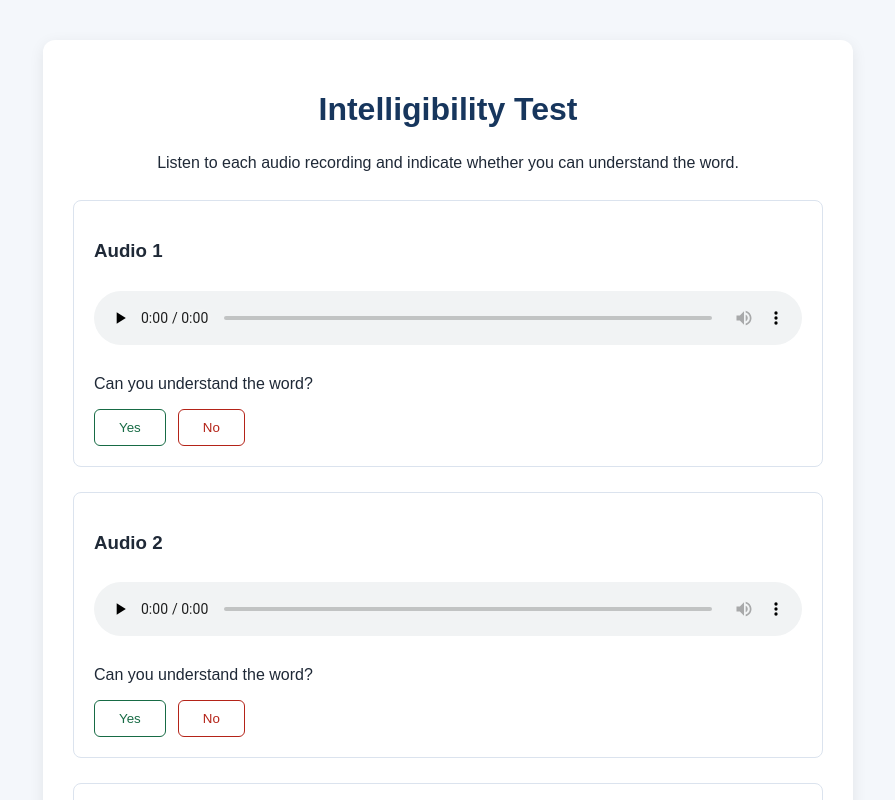
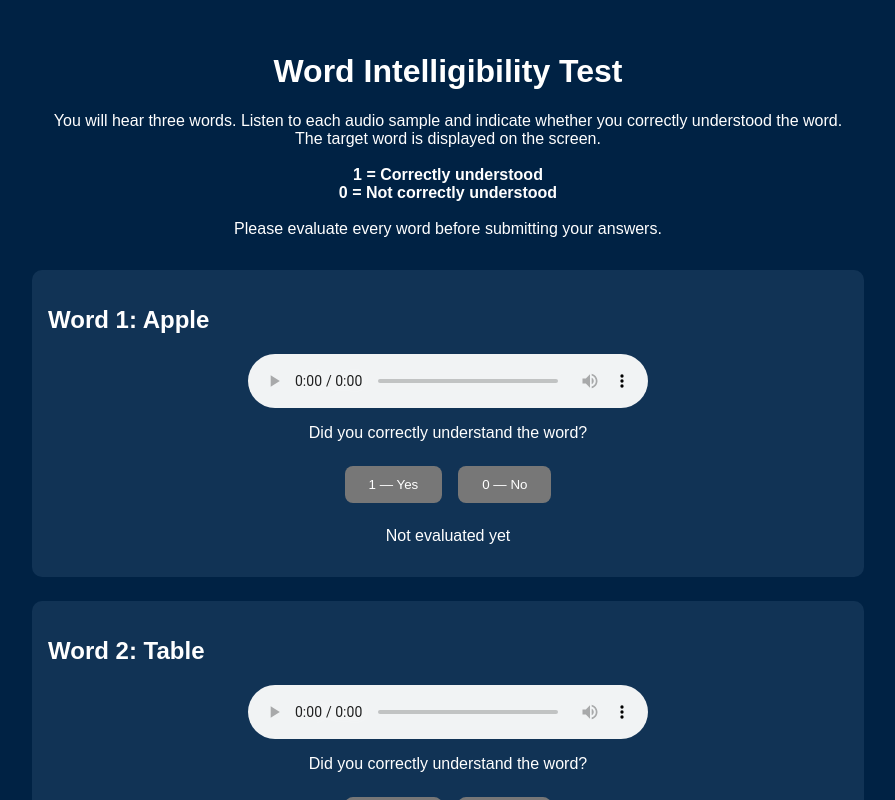
Before and after one commit to Mina929/subjective.evaluation, a Next.js app: page /intelligibility in a window 1280 px wide. Shown: the top 800 px of the page, without its empty margins (192-1087 px from the left). Built offline with nearby package versions, Linux system fonts and the light colour scheme.

Commit message:
Update intelligibility test

```diff
--- a/pages/intelligibility.js
+++ b/pages/intelligibility.js
@@ -6,19 +6,20 @@ export default function IntelligibilityPage() {
   const { participantId } = router.query;
 
   const [scores, setScores] = useState({});
+  const [intelligibilityScore, setIntelligibilityScore] = useState(null);
   const [submitted, setSubmitted] = useState(false);
   const [saving, setSaving] = useState(false);
 
   const words = [
     { word: 'Apple', audio: '/audio/apple.wav' },
     { word: 'Table', audio: '/audio/table.wav' },
-    { word: 'Chair', audio: '/audio/chair.wav' },
+    { word: 'Chair', audio: '/audio/chair.wav' }
   ];
 
-  const handleScore = (index, score) => {
-    setScores((previous) => ({
-      ...previous,
-      [index]: score,
+  const handleScore = (wordIndex, score) => {
+    setScores(prev => ({
+      ...prev,
+      [wordIndex]: score
     }));
   };
 
@@ -34,10 +35,10 @@ export default function IntelligibilityPage() {
     }
 
     const correctWords = Object.values(scores).filter(
-      (score) => score === 1
+      score => score === 1
     ).length;
 
-    const intelligibilityScore = correctWords / words.length;
+    const score = correctWords / words.length;
 
     setSaving(true);
 
@@ -45,19 +46,20 @@ export default function IntelligibilityPage() {
       const response = await fetch('/api/save-intelligibility', {
         method: 'POST',
         headers: {
-          'Content-Type': 'application/json',
+          'Content-Type': 'application/json'
         },
         body: JSON.stringify({
           participantId,
           speakerId: 'ALL',
-          intelligibilityScore,
-        }),
+          intelligibilityScore: score
+        })
       });
 
       if (!response.ok) {
         throw new Error('Failed to save intelligibility score.');
       }
 
+      setIntelligibilityScore(score);
       setSubmitted(true);
     } catch (error) {
       console.error('Error saving intelligibility:', error);
@@ -70,124 +72,148 @@ export default function IntelligibilityPage() {
   return (
     <div
       style={{
+        backgroundColor: '#024',
+        color: 'white',
         minHeight: '100vh',
-        backgroundColor: '#f4f7fb',
-        padding: '40px 20px',
-        fontFamily: 'Arial, sans-serif',
-        color: '#1f2937',
+        padding: '2rem'
       }}
     >
+      <h1 style={{ textAlign: 'center' }}>
+        Word Intelligibility Test
+      </h1>
+
+      {submitted ? (
         <div
           style={{
-          maxWidth: '750px',
-          margin: '0 auto',
-          backgroundColor: '#ffffff',
-          padding: '30px',
-          borderRadius: '12px',
-          boxShadow: '0 4px 15px rgba(0,0,0,0.08)',
+            textAlign: 'center',
+            marginTop: '3rem'
           }}
         >
-        {submitted ? (
-          <div style={{ textAlign: 'center', padding: '30px 0' }}>
-            <h1>Thank You!</h1>
+          <h2>Thank you for participating!</h2>
+          <p>Your evaluation has been saved successfully.</p>
           <p>
-              Your intelligibility evaluation has been submitted successfully.
+            Overall intelligibility score:{' '}
+            <strong>
+              {(intelligibilityScore * 100).toFixed(0)}%
+            </strong>
           </p>
         </div>
       ) : (
         <>
-            <h1 style={{ textAlign: 'center', color: '#17365d' }}>
-              Intelligibility Test
-            </h1>
-
-            <p style={{ textAlign: 'center', lineHeight: 1.6 }}>
-              Listen to each audio recording and indicate whether you can
-              understand the word.
+          <p
+            style={{
+              textAlign: 'center',
+              fontSize: '1rem',
+              maxWidth: '800px',
+              margin: '1rem auto 2rem'
+            }}
+          >
+            You will hear three words. Listen to each audio sample
+            and indicate whether you correctly understood the word.
+            The target word is displayed on the screen.
+            <br /><br />
+            <strong>1 = Correctly understood</strong>
+            <br />
+            <strong>0 = Not correctly understood</strong>
+            <br /><br />
+            Please evaluate every word before submitting your
+            answers.
           </p>
 
           {words.map((item, index) => (
             <div
               key={item.word}
               style={{
-                  marginTop: '25px',
-                  padding: '20px',
-                  border: '1px solid #dbe3ee',
-                  borderRadius: '8px',
+                backgroundColor: '#135',
+                padding: '1rem',
+                borderRadius: '10px',
+                margin: '0 auto 1.5rem',
+                maxWidth: '800px'
               }}
             >
-                <h3>Audio {index + 1}</h3>
+              <h2>
+                Word {index + 1}: {item.word}
+              </h2>
 
               <audio
                 controls
-                  preload="none"
-                  style={{ width: '100%', margin: '10px 0' }}
-                >
-                  <source src={item.audio} type="audio/wav" />
-                  Your browser does not support audio playback.
-                </audio>
+                src={item.audio}
+                style={{
+                  width: '100%',
+                  maxWidth: '400px',
+                  display: 'block',
+                  margin: '1rem auto'
+                }}
+              />
 
-                <p>Can you understand the word?</p>
+              <div style={{ textAlign: 'center' }}>
+                <p>Did you correctly understand the word?</p>
 
-                <div style={{ display: 'flex', gap: '12px' }}>
                 <button
                   type="button"
                   onClick={() => handleScore(index, 1)}
-                    aria-pressed={scores[index] === 1}
                   style={{
-                      padding: '10px 24px',
-                      borderRadius: '6px',
-                      border: '1px solid #176b45',
                     backgroundColor:
-                        scores[index] === 1 ? '#176b45' : '#ffffff',
-                      color: scores[index] === 1 ? '#ffffff' : '#176b45',
-                      cursor: 'pointer',
+                      scores[index] === 1 ? '#4CAF50' : '#777',
+                    color: 'white',
+                    padding: '0.7rem 1.5rem',
+                    margin: '0.5rem',
+                    border: 'none',
+                    borderRadius: '8px',
+                    cursor: 'pointer'
                   }}
                 >
-                    Yes
+                  1 — Yes
                 </button>
 
                 <button
                   type="button"
                   onClick={() => handleScore(index, 0)}
-                    aria-pressed={scores[index] === 0}
                   style={{
-                      padding: '10px 24px',
-                      borderRadius: '6px',
-                      border: '1px solid #b42318',
                     backgroundColor:
-                        scores[index] === 0 ? '#b42318' : '#ffffff',
-                      color: scores[index] === 0 ? '#ffffff' : '#b42318',
-                      cursor: 'pointer',
+                      scores[index] === 0 ? '#d9534f' : '#777',
+                    color: 'white',
+                    padding: '0.7rem 1.5rem',
+                    margin: '0.5rem',
+                    border: 'none',
+                    borderRadius: '8px',
+                    cursor: 'pointer'
                   }}
                 >
-                    No
+                  0 — No
                 </button>
+
+                <p>
+                  {scores[index] === undefined
+                    ? 'Not evaluated yet'
+                    : scores[index] === 1
+                    ? 'Answer: Correctly understood'
+                    : 'Answer: Not correctly understood'}
+                </p>
               </div>
             </div>
           ))}
 
+          <div style={{ textAlign: 'center', marginTop: '2rem' }}>
             <button
               type="button"
               onClick={handleSubmit}
               disabled={saving}
               style={{
-                display: 'block',
-                width: '100%',
-                marginTop: '30px',
-                padding: '14px',
+                backgroundColor: saving ? '#777' : '#4CAF50',
+                color: 'white',
+                padding: '1rem 2rem',
+                fontSize: '1.2rem',
                 border: 'none',
-                borderRadius: '6px',
-                backgroundColor: saving ? '#9ca3af' : '#17365d',
-                color: '#ffffff',
-                fontSize: '16px',
-                cursor: saving ? 'not-allowed' : 'pointer',
+                borderRadius: '10px',
+                cursor: saving ? 'not-allowed' : 'pointer'
               }}
             >
               {saving ? 'Submitting...' : 'Submit Evaluation'}
             </button>
+          </div>
         </>
       )}
     </div>
-    </div>
   );
 }
```
Lines whose indentation alone changed are shown as unchanged.
